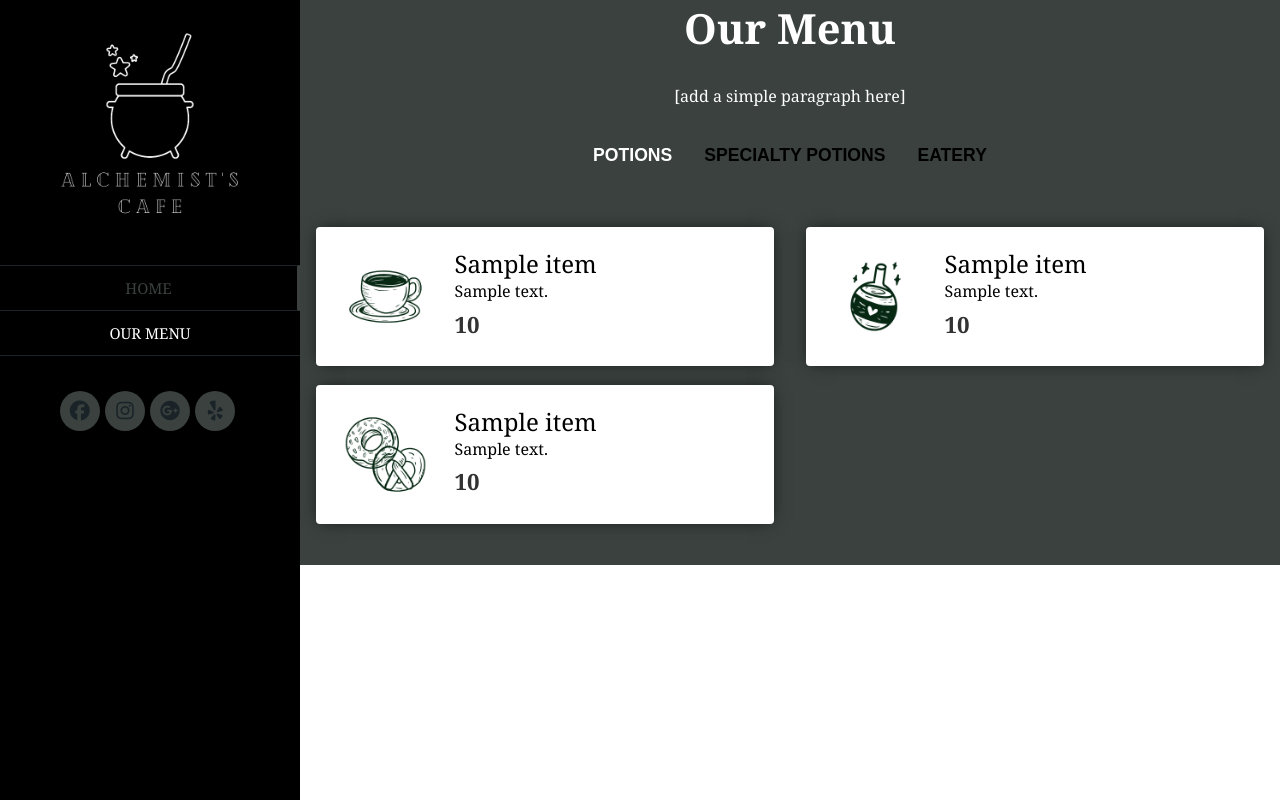
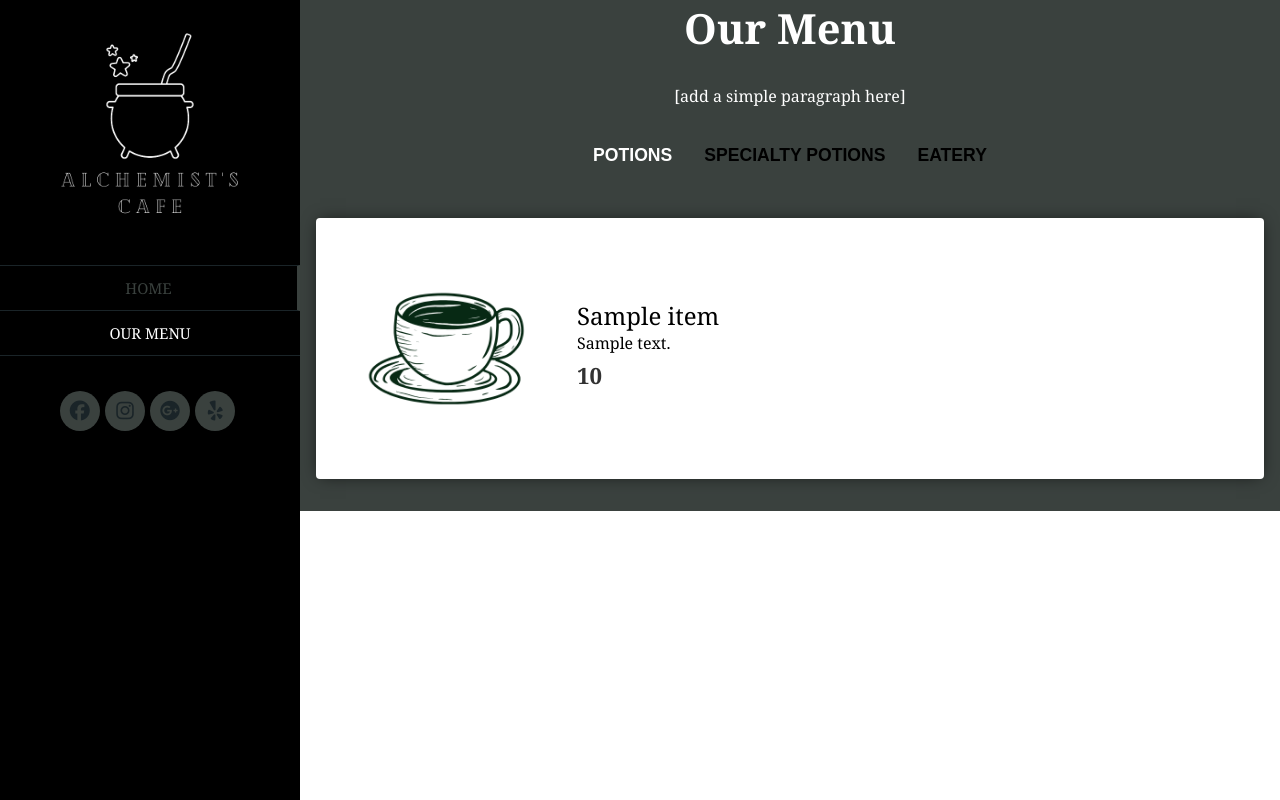
Before and after one commit to gonzalezgutierrezd/SimpleFlaskApp, a Flask app: template templates/our_menu.html in a window 1280 px wide. Run offline with Flask 3, Linux system fonts and the light colour scheme; the template is opened without the code that fills it: most values are stand-ins (such as "Sample title", 1, 10 or a date in 2020); parts of the project's set-up code (start-up, migrations or seed data) failed here and were passed over; some libraries are stand-ins or nearby versions.

Commit message:
integrated javascript and fixed some errors

```diff
--- /dev/null
+++ b/static/menu.js
@@ -0,0 +1,32 @@
+
+const menuBtns = document.querySelectorAll('.menu-btn');
+const foodItems = document.querySelectorAll('.food-item');
+
+let activeBtn = "Potions";
+
+showFoodMenu(activeBtn);
+
+menuBtns.forEach((btn) => {
+    btn.addEventListener('click', () => {
+        resetActiveBtn();
+        showFoodMenu(btn.id);
+        btn.classList.add('active-btn');
+    });
+});
+
+function resetActiveBtn() {
+    menuBtns.forEach((btn) => {
+        btn.classList.remove('active-btn');
+    });
+}
+
+function showFoodMenu(newMenuBtn) {
+    activeBtn = newMenuBtn;
+    foodItems.forEach((item) => {
+        if(item.classList.contains(activeBtn)) {
+            item.style.display = "grid";
+        } else {
+            item.style.display = "none";
+        }
+    });
+}
--- a/static/style.css
+++ b/static/style.css
@@ -358,7 +358,7 @@ img {
     }
 }
 
-@media screen and (min-width: 992px) {
+/* @media screen and (min-width: 992px) {
     .menu-head p {
         width: 50%;
     }
@@ -368,4 +368,4 @@ img {
         grid-template-columns: repeat(2, 1fr);
         column-gap: 2rem;
     }
-}
+} */
--- a/templates/base.html
+++ b/templates/base.html
@@ -31,5 +31,6 @@
             {% endblock %}
         </div>
     <script src="https://kit.fontawesome.com/2fb99e2bc2.js" crossorigin="anonymous"></script>
+    <script src="{{ url_for('static', filename='menu.js') }}"></script>
     </body>
 </html>
--- a/templates/our_menu.html
+++ b/templates/our_menu.html
@@ -10,7 +10,7 @@
                 </div>
                 <div class="menu-btns">
                     <button type="button" class="menu-btn active-btn" id="Potions">Potions</button>
-                    <button type="button" class="menu-btn" id="Specialty Potions">Specialty Potions</button>
+                    <button type="button" class="menu-btn" id="Specialty">Specialty Potions</button>
                     <button type="button" class="menu-btn" id="Eatery">Eatery</button>
                 </div>
                 <div class="food-items">
@@ -30,7 +30,7 @@
                     <!-- end of item -->
 
                     <!-- item -->
-                    <div class="food-item SpecialtyP">
+                    <div class="food-item Specialty">
                     {% for item in Specialty %}
                         <div class="food-img">
                             <img src="static\img\default2.png">
```
